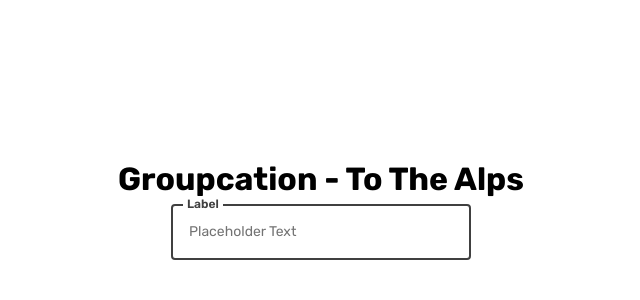
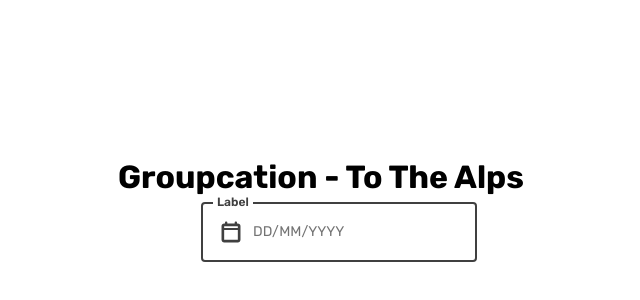
Before and after one commit to gcoogan1/Groupcation_Demo, a React (Vite) app: page / in a window 1280 px wide. Shown: the part 190-490 px from the top of the page, without its empty margins (319-959 px from the left). Built offline with nearby package versions, Linux system fonts and the light colour scheme.

Commit message:
Create input date component.

```diff
--- a/package.json
+++ b/package.json
@@ -17,6 +17,7 @@
     "@types/styled-components": "^5.1.34",
     "dotenv": "^16.4.7",
     "react": "^19.0.0",
+    "react-datepicker": "^8.2.1",
     "react-dom": "^19.0.0",
     "react-hook-form": "^7.54.2",
     "react-redux": "^9.2.0",
--- a/src/App.tsx
+++ b/src/App.tsx
@@ -8,6 +8,7 @@ import Note from "./assets/Note.svg?react";
 import { theme } from "./styles/theme";
 import MenuItem from "./components/MenuItem/MenuItem";
 import InputText from "./components/Inputs/InputText/InputText";
+import InputDate from "./components/Inputs/InputDate/InputDate";
 
 
 
@@ -27,8 +28,8 @@ const App = () => {
 		>
 			<h1>Groupcation - To The Alps</h1>
 
-			<div style={{ width: "300px" }}>
-				<InputText name="text" label="Label" placeholder="Placeholder Text" />
+			<div style={{ width: "240px" }}>
+				<InputDate name="text" label="Label" placeholder="Placeholder Text" />
 			</div>
 		</div>
 	);
--- /dev/null
+++ b/src/components/Inputs/InputDate/InputDate.styles.ts
@@ -0,0 +1,82 @@
+import styled from "styled-components";
+import { theme } from "../../../styles/theme";
+
+interface InputContainerProps {
+  isError?: boolean;
+}
+
+export const InputContainer = styled.div`
+  position: relative;
+  display: flex;
+  flex-direction: column;
+  width: 100%;
+  cursor: pointer;
+`;
+
+export const StyledLabel = styled.label<InputContainerProps>`
+  position: absolute;
+  top: -8px;
+  left: 12px;
+  background: ${theme.base};
+  padding: 0 4px;
+  font-size: 12px;
+  font-weight: 600;
+  line-height: 16px;
+  color: ${({ isError }) => (isError ? theme.error : theme.secondary)};
+`;
+
+export const InputWrapper = styled.div<InputContainerProps>`
+  width: 100%;
+  padding: 16px;
+  font-family: "Rubik";
+  border: ${({ isError }) => (isError ? `2px solid ${theme.error}` : `2px solid ${theme.secondary}`)};
+  border-radius: 4px;
+  background: ${theme.base};
+  font-size: 14px;
+  color: ${theme.secondary};
+  line-height: 20px;
+  font-weight: 400;
+  display: flex;
+  align-items: center;
+  gap: 8px;
+`;
+
+export const IconWrapper = styled.div`
+  display: flex;
+  align-items: center;
+`;
+
+export const StyledInput = styled.input<{ isError?: boolean }>`
+  width: 100%;
+  font-family: "Rubik";
+  font-size: 14px;
+  border: none;
+  color: ${theme.secondary};
+  outline: none;
+
+  &:focus {
+    outline: none;
+    box-shadow: none;
+  }
+
+  &::placeholder {
+    color: ${theme.iconText};
+  }
+
+  .react-datepicker-wrapper,
+  .react-datepicker__input-container input {
+    width: 100%;
+    outline: none;
+    border: none;
+  }
+`;
+
+export const ErrorText = styled.span<{ isError?: boolean }>`
+  font-size: 12px;
+  color: red;
+  visibility: ${({ isError }) => (isError ? "visible" : "hidden")};
+  margin-top: 4px;
+  position: absolute;
+  bottom: -16px;
+  left: 0;
+`;
--- /dev/null
+++ b/src/components/Inputs/InputDate/InputDate.tsx
@@ -0,0 +1,37 @@
+import { useState } from "react";
+import DatePicker from "react-datepicker";
+import "react-datepicker/dist/react-datepicker.css";
+import { ErrorText, InputContainer, StyledInput, StyledLabel, InputWrapper, IconWrapper } from "./InputDate.styles";
+import Date from "../../../assets/Date.svg?react";
+
+interface InputDateProps {
+  label: string;
+  placeholder?: string;
+  name: string;
+  error?: boolean;
+}
+
+const InputDate: React.FC<InputDateProps> = ({ label, placeholder, name, error }) => {
+  const [selectedDate, setSelectedDate] = useState<Date | null>(null);
+
+  return (
+    <InputContainer>
+      <StyledLabel isError={error}>{label}</StyledLabel>
+      <InputWrapper isError={error}>
+        <IconWrapper>
+          <Date />
+        </IconWrapper>
+        <DatePicker
+          selected={selectedDate}
+          onChange={(date) => setSelectedDate(date)}
+          dateFormat="dd/MM/yyyy"
+          placeholderText="DD/MM/YYYY"
+          customInput={<StyledInput isError={error} placeholder={placeholder} aria-label={name} />}
+        />
+      </InputWrapper>
+       <ErrorText isError={error}>This field is required.</ErrorText>
+    </InputContainer>
+  );
+};
+
+export default InputDate;
--- a/src/components/Inputs/InputText/InputText.tsx
+++ b/src/components/Inputs/InputText/InputText.tsx
@@ -7,12 +7,14 @@ interface InputTextProps {
   error?: boolean;
 }
 
-const InputText: React.FC<InputTextProps> = ({ label, placeholder, name, error }) => (
-  <InputContainer>
-    <StyledLabel isError={error}>{label}</StyledLabel>
-    <StyledInput isError={error} placeholder={placeholder} aria-label={name} />
-    <ErrorText isError={error}>This field is required.</ErrorText>
-  </InputContainer>
-);
+const InputText: React.FC<InputTextProps> = ({ label, placeholder, name, error }) => {
+  return (
+    <InputContainer>
+      <StyledLabel isError={error}>{label}</StyledLabel>
+      <StyledInput isError={error} placeholder={placeholder} aria-label={name} />
+      <ErrorText isError={error}>This field is required.</ErrorText>
+    </InputContainer>
+  )
+};
 
 export default InputText
```
Also changed, not shown: 1 other file (tests, documents, lock files or other folders).
